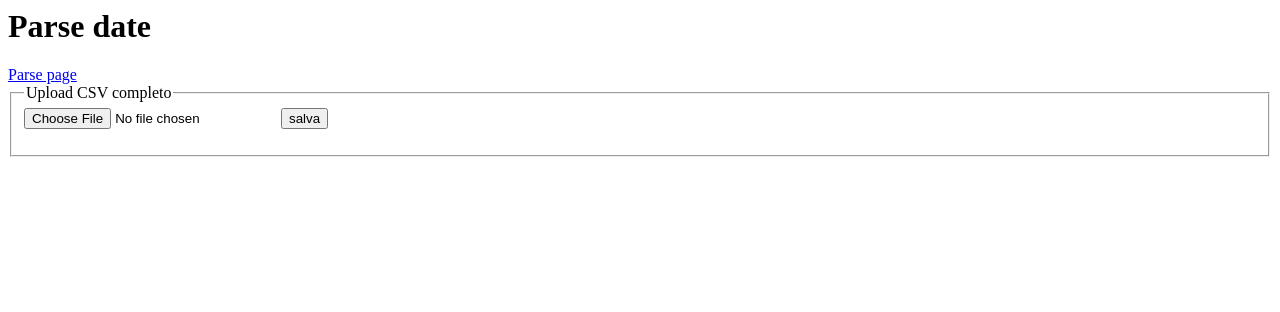
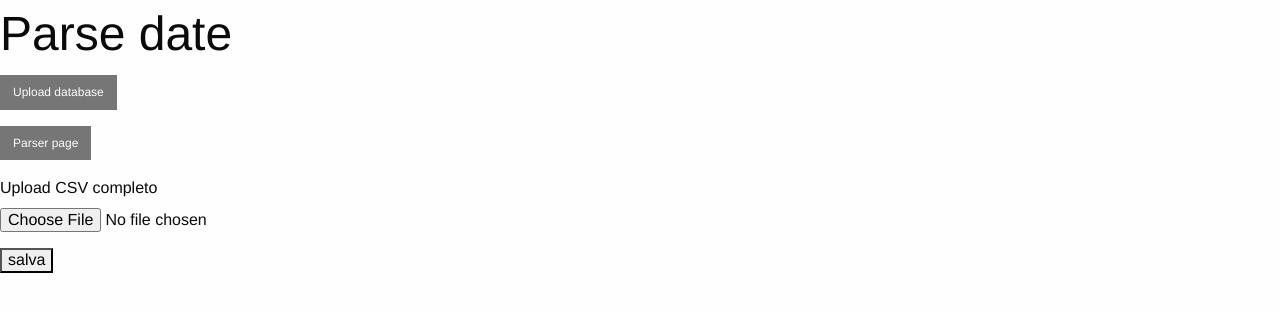
Before and after one commit to jimilucio/date-parser, a PHP site: page / in a window 1280 px wide. Shown: the top 312 px of the page. Run offline with PHP 8.4, Linux system fonts and the light colour scheme; some libraries are stand-ins or nearby versions.

Commit message:
moving to OO

```diff
--- /dev/null
+++ b/header.php
@@ -0,0 +1,26 @@
+<?php
+//session var
+date_default_timezone_set('Europe/Rome');
+set_time_limit(600);
+
+define("DATA_FOLDER", './uploads/data/');
+define("DATE_LIST", './uploads/date_list/');
+
+?>
+<html>
+  <head>
+  	<meta charset="utf-8" />
+    <meta name="viewport" content="width=device-width, initial-scale=1.0" />
+    <title>Date Parser</title>
+    <link rel="stylesheet" href="./vendor/foundation-5.5.1.custom/css/foundation.css" />
+    <script src="./vendor/foundation-5.5.1.custom/js/vendor/modernizr.js"></script>
+  </head>
+  <body>
+
+    <div class="row">
+      <div class="large-6 columns">
+        <h1>Parse date</h1>
+      </div>
+      <div class="large-3 columns"><a href="index.php" class="small secondary button">Upload database</a></div>
+      <div class="large-3 columns"><a href="parseHome.php" class="small secondary button">Parser page</a></div>
+    </div>
--- a/index.php
+++ b/index.php
@@ -1,23 +1,7 @@
-<?
-//session var
-date_default_timezone_set('Europe/Rome');
-set_time_limit(600);
-?>
-<html>
-  <head>
-    <title>Date Parser</title>
-  </head>
-  <body>
-
-    <header>
-      <h1>Parse date</h1>
-      <a href="parseHome.php">Parse page</a>
-    </header>
-
+<?php include("header.php"); ?>
+<?php include("class/upload.php"); ?>
     <content>
       <?php
-
-
       if (array_key_exists('action', $_REQUEST) && $_REQUEST['action'] === 'upload') {
 
         $file2Upload = $_FILES['parseFile'];
@@ -27,24 +11,15 @@ set_time_limit(600);
           return;
         }
 
-      $uploaddir = './uploads/';
-      $uploadfile = $uploaddir . date('Ymdhis'). '_'. basename($file2Upload['name']);
+        $upload = new Upload($file2Upload);
+        $upload->save(DATA_FOLDER);
 
-      echo '<pre>';
-      if (move_uploaded_file($file2Upload['tmp_name'], $uploadfile)) {
-          echo "File is valid, and was successfully uploaded.\n";
-      } else {
-          echo "Possibile attacco tramite file upload!\n";
       }
 
-      // echo 'Alcune informazioni di debug:';
-      // print_r($file2Upload);
-
-      print "</pre>";
-
-    }
       ?>
 
+      <div class="row">
+        <div class="large-6 columns">
           <fieldset>
             <legend>Upload CSV completo</legend>
             <form action="<?=$_SERVER['PHP_SELF']?>" enctype="multipart/form-data" method="POST">
@@ -55,6 +30,9 @@ set_time_limit(600);
               <input type="submit" value="salva">
             </form>
           </fieldset>
+        </div>
+        <div class="large-6 columns"></div>
+      </div>
 
     </content>
 
--- a/parser.php
+++ b/parser.php
@@ -1,4 +1,4 @@
-<?
+<?php
 //constant
 $filename = "EURUSD_5mins";
 $filedates = "datelist.csv";
--- a/upload.php
+++ b/upload.php
@@ -1,10 +1,27 @@
-<?
-print_r($_FILES['parseFile']);
-$file2Upload = $_FILES['parseFile'];
+<?php
+if (array_key_exists('action', $_REQUEST) && $_REQUEST['action'] === 'upload') {
 
-print_r($file2Upload);
+  $file2Upload = $_FILES['parseFile'];
 
-if ($file2Upload['size'] == 0){
-print "Inserire un file valido";
+  if ($file2Upload['size'] == 0){
+    print "Inserire un file valido";
+    return;
+  }
+
+  $uploaddir = './uploads/';
+  $uploadfile = $uploaddir . date('Y-m-d-h-i-s-'). basename($file2Upload['name']);
+
+  echo '<pre>';
+  if (move_uploaded_file($file2Upload['tmp_name'], $uploadfile)) {
+      echo "File is valid, and was successfully uploaded.\n";
+  } else {
+      echo "Possibile attacco tramite file upload!\n";
+  }
+
+  // echo 'Alcune informazioni di debug:';
+  // print_r($file2Upload);
+
+  print "</pre>";
+
 }
 ?>
```
Also changed, not shown: parseHome.php (+11 -27 lines). Lines whose indentation alone changed are shown as unchanged.
